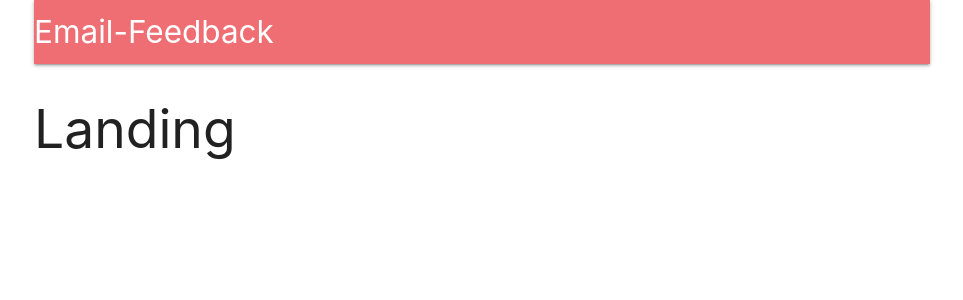
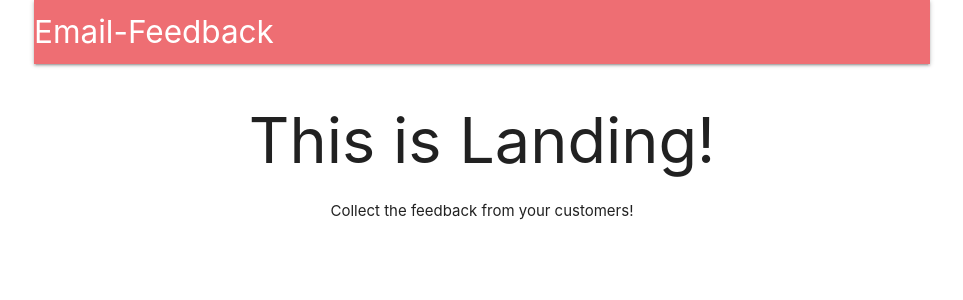
Before and after one commit to rzgholizadeh/email-feedback-app, a React (Create React App) app in the folder client/: page / in a window 1280 px wide. Shown: the top 300 px of the page, without its empty margins (158-1121 px from the left). Built offline with nearby package versions, Linux system fonts and the light colour scheme; no server answers.

Commit message:
feat: Develop Landing component

```diff
--- a/client/src/components/App.js
+++ b/client/src/components/App.js
@@ -5,9 +5,9 @@ import * as actions from "../actions";
 
 // some dummy components to se how router works
 import Header from "./Header";
+import Landing from "./Landing";
 const Dashboard = () => <h2>Dashboard</h2>;
 const SurveyNew = () => <h2>SurveyNew</h2>;
-const Landing = () => <h2>Landing</h2>;
 
 class App extends Component {
   componentDidMount() {
--- /dev/null
+++ b/client/src/components/Landing.js
@@ -0,0 +1,12 @@
+import React from "react";
+
+const Landing = () => {
+  return (
+    <div style={{ textAlign: "center" }}>
+      <h1>This is Landing!</h1>
+      Collect the feedback from your customers!
+    </div>
+  );
+};
+
+export default Landing;
```
